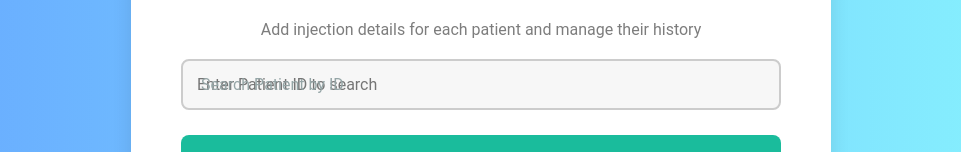
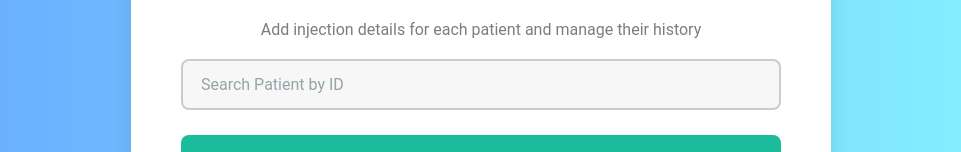
Before and after one commit to diptochaccroboti/HSBv3.0, a plain HTML site: page injection_add.html in a window 1280 px wide. Shown: the part 325-477 px from the top of the page, without its empty margins (159-1120 px from the left). Drawn offline with Linux system fonts and the light colour scheme.

Commit message:
Update injection_add.html

```diff
--- a/injection_add.html
+++ b/injection_add.html
@@ -213,7 +213,7 @@
 
         <!-- Patient Search Form -->
         <div class="input-group">
-            <input type="text" id="searchPatientId" placeholder="Enter Patient ID to search" required>
+            <input type="text" id="searchPatientId" placeholder="" required>
             <label>Search Patient by ID</label>
         </div>
         <button class="search-btn" id="searchPatientBtn">Search Patient</button>
```
